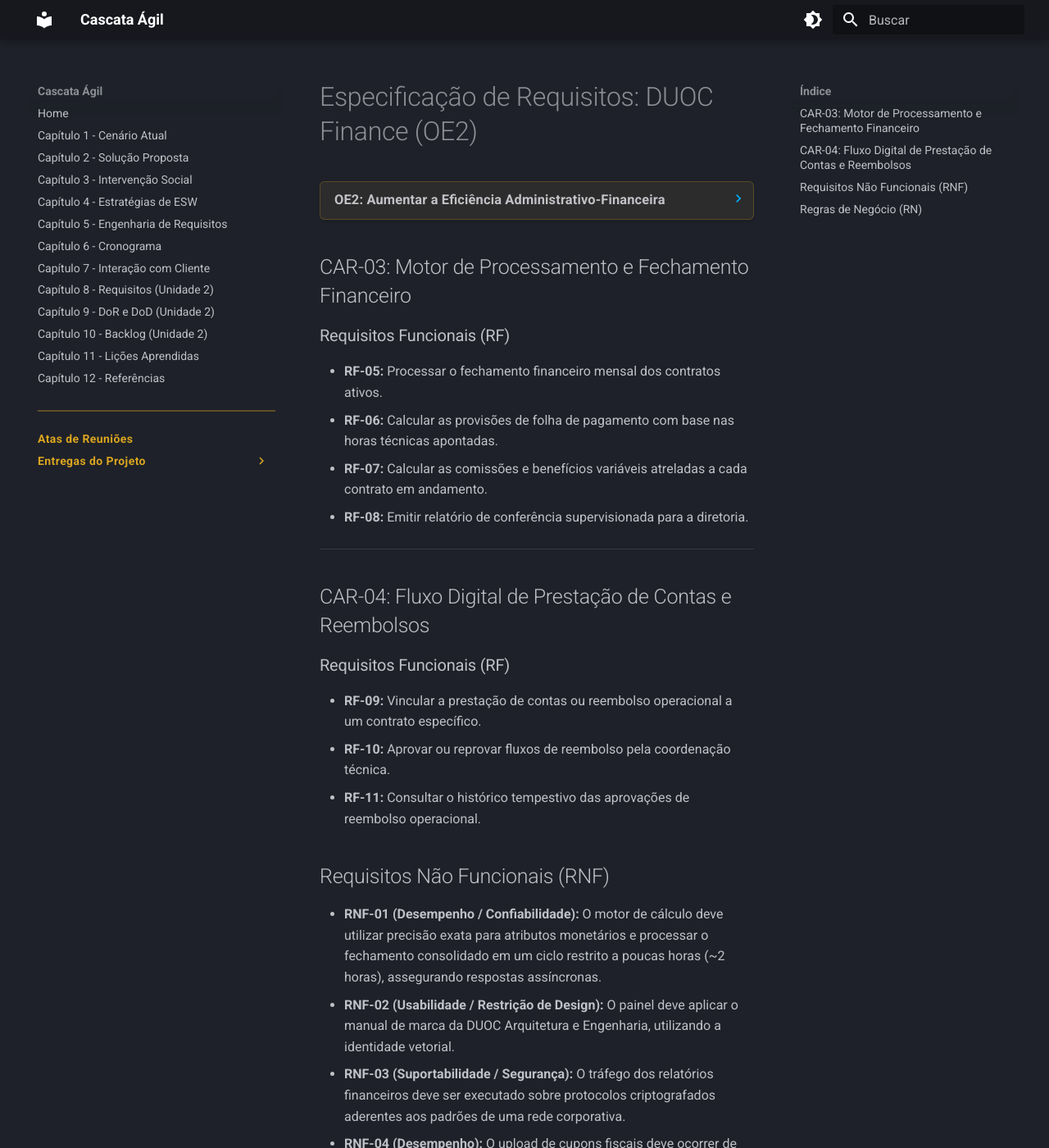
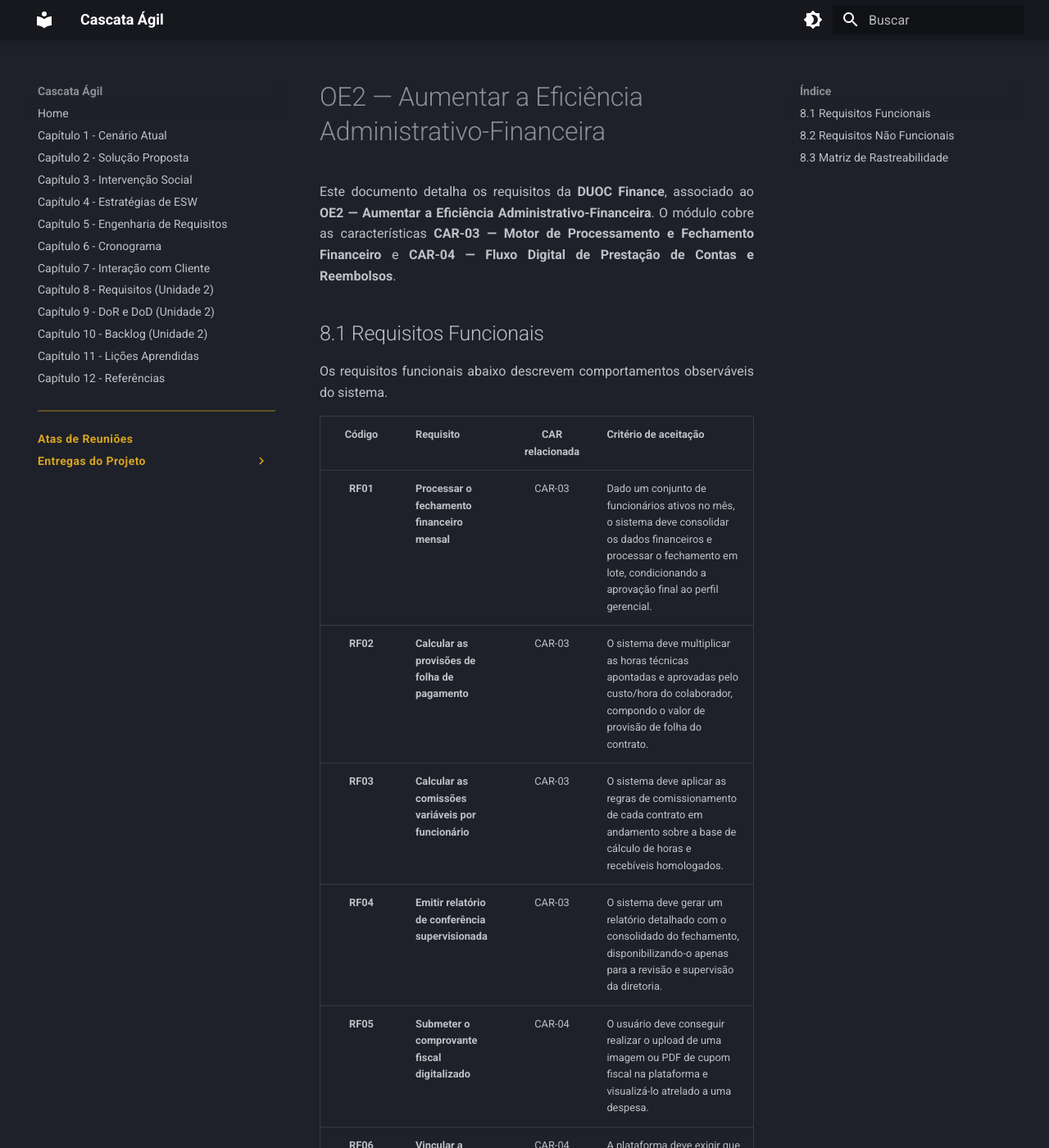
Before and after one commit to mdsreq-fga-unb/REQ-2026.2-T01-DUOC-Finance, an MkDocs documentation site: the page built from docs/requisitos/OE2.md, in a window 1280 px wide and 1400 px high. Shown: the whole window at 82% size. Built offline with MkDocs 1.6.1 and Material for MkDocs 9.7.7, drawn with Linux system fonts in a browser that asks for light colours; some of the changed text lies outside the part shown.

Commit message:
docs: atualização de requisitos OE2

```diff
--- a/docs/requisitos/OE2.md
+++ b/docs/requisitos/OE2.md
@@ -1,40 +1,56 @@
-# Especificação de Requisitos: DUOC Finance (OE2)
+# OE2 — Aumentar a Eficiência Administrativo-Financeira
 
-<a id="oe2-eficiencia-e-otimizacao-administrativo-financeira"></a>
-??? abstract "OE2: Aumentar a Eficiência Administrativo-Financeira"
+Este documento detalha os requisitos da **DUOC Finance**, associado ao **OE2 — Aumentar a Eficiência Administrativo-Financeira**. O módulo cobre as características **CAR-03 — Motor de Processamento e Fechamento Financeiro** e **CAR-04 — Fluxo Digital de Prestação de Contas e Reembolsos**.
 
-    * **Natureza:** Tática e Operacional
-    * **Valor de Negócio:** Reduz o tempo de processamento e consolida rotinas financeiras e reembolsos com rapidez e exatidão, mitigando erros manuais e eliminando custos operacionais invisíveis.
+## 8.1 Requisitos Funcionais
 
-## CAR-03: Motor de Processamento e Fechamento Financeiro
+Os requisitos funcionais abaixo descrevem comportamentos observáveis do sistema.
 
-### Requisitos Funcionais (RF)
-- **RF-05:** Processar o fechamento financeiro mensal dos contratos ativos.
-- **RF-06:** Calcular as provisões de folha de pagamento com base nas horas técnicas apontadas.
-- **RF-07:** Calcular as comissões e benefícios variáveis atreladas a cada contrato em andamento.
-- **RF-08:** Emitir relatório de conferência supervisionada para a diretoria.
+| Código | Requisito | CAR relacionada | Critério de aceitação |
+| :---: | :--- | :---: | :--- |
+| **RF01** | **Processar o fechamento financeiro mensal** | CAR-03 | Dado um conjunto de funcionários ativos no mês, o sistema deve consolidar os dados financeiros e processar o fechamento em lote, condicionando a aprovação final ao perfil gerencial. |
+| **RF02** | **Calcular as provisões de folha de pagamento** | CAR-03 | O sistema deve multiplicar as horas técnicas apontadas e aprovadas pelo custo/hora do colaborador, compondo o valor de provisão de folha do contrato. |
+| **RF03** | **Calcular as comissões variáveis por funcionário** | CAR-03 | O sistema deve aplicar as regras de comissionamento de cada contrato em andamento sobre a base de cálculo de horas e recebíveis homologados. |
+| **RF04** | **Emitir relatório de conferência supervisionada** | CAR-03 | O sistema deve gerar um relatório detalhado com o consolidado do fechamento, disponibilizando-o apenas para a revisão e supervisão da diretoria. |
+| **RF05** | **Submeter o comprovante fiscal digitalizado** | CAR-04 | O usuário deve conseguir realizar o upload de uma imagem ou PDF de cupom fiscal na plataforma e visualizá-lo atrelado a uma despesa. |
+| **RF06** | **Vincular a prestação de contas a um contrato** | CAR-04 | A plataforma deve exigir que toda despesa ou reembolso operacional submetido seja obrigatoriamente associado a um contrato ativo da empresa. |
+| **RF07** | **Aprovar ou reprovar fluxos de reembolso** | CAR-04 | Um usuário com perfil de coordenação técnica deve poder visualizar os reembolsos submetidos por sua equipe e definir o status como "Aprovado" ou "Reprovado". |
+| **RF08** | **Consultar histórico tempestivo de aprovações** | CAR-04 | O usuário solicitante deve acessar uma lista cronológica contendo suas solicitações de reembolso operacional e o respectivo status de aprovação. |
+| **RF09** | **Calcular reembolso de RVTs** | CAR-04 | O sistema deve ser capaz de receber a submissão de comprovantes e valores referentes a translado e viagens técnicas e calcular o valor de reembolso devido.
 
----
+### Regras de negócio
 
-## CAR-04: Fluxo Digital de Prestação de Contas e Reembolsos
+1. O processamento final do fechamento mensal requer obrigatoriamente a revisão e a supervisão manual de um perfil de acesso gerencial.
+2. Apenas horas técnicas, Relatórios de Viagem Técnica (RVT) e despesas que possuam status de "homologado" podem compor a base de cálculo para a provisão da folha e das comissões.
+3. O fluxo de prestação de contas digital bloqueia o envio da solicitação caso nenhum anexo ou cupom fiscal comprobatório seja vinculado à despesa informada.
+4. Reembolsos associados a viagens técnicas só serão processados se a data do cupom fiscal corresponder ao período de execução do respectivo contrato.
 
-### Requisitos Funcionais (RF)
-<!-- - **RF-04.01:** Submeter o comprovante fiscal digitalizado na plataforma. -->
-- **RF-09:** Vincular a prestação de contas ou reembolso operacional a um contrato específico.
-- **RF-10:** Aprovar ou reprovar fluxos de reembolso pela coordenação técnica.
-- **RF-11:** Consultar o histórico tempestivo das aprovações de reembolso operacional.
+## 8.2 Requisitos Não Funcionais
+
+Os RNFs são classificados simultaneamente pelo modelo **URPS+** e pela taxonomia de **Sommerville**. O modelo URPS+ organiza atributos de qualidade em usabilidade, confiabilidade, desempenho e suportabilidade; o sinal `+` contempla restrições adicionais, como segurança. Nesta OE, os requisitos abaixo pertencem à categoria **Requisitos do Produto**, pois especificam propriedades de qualidade do sistema. Cada critério possui uma condição mensurável para verificação.
+
+| Código | Requisito verificável | URPS+ | Sommerville | Critério mensurável |
+| :---: | :--- | :--- | :--- | :--- |
+| **RNF01** | **Processar cálculos com precisão e assincronicidade** garantindo consistência em valores monetários sem travamento de tela. | Performance | Requisito do Produto — Eficiência/Desempenho | O processamento do fechamento de contratos deve ocorrer via tarefas assíncronas em segundo plano (respostas _non-blocking_ no frontend) utilizando tipos numéricos de precisão exata para atributos monetários. |
+| **RNF02** | **Aplicar a identidade visual da marca rigorosamente** seguindo o manual corporativo. | Usability | Requisito do Produto — Usabilidade | 100% das telas do painel financeiro devem ser desenvolvidas com base no manual de marca estabelecido pela empresa |
+| **RNF03** | **Proteger o tráfego dos relatórios financeiros** durante a emissão para a diretoria. | Security (+) | Requisito do Produto — Segurança da Informação | 100% das comunicações e requisições de emissão de relatórios devem trafegar sob protocolo criptografado TLS 1.2 ou superior. |
 
 
+## 8.3 Matriz de Rastreabilidade
 
-## Requisitos Não Funcionais (RNF)
-- **RNF-01 (Desempenho / Confiabilidade):** O motor de cálculo deve utilizar precisão exata para atributos monetários e processar o fechamento consolidado em um ciclo restrito a poucas horas (~2 horas), assegurando respostas assíncronas.
-- **RNF-02 (Usabilidade / Restrição de Design):** O painel deve aplicar o manual de marca da DUOC Arquitetura e Engenharia, utilizando a identidade vetorial.
-- **RNF-03 (Suportabilidade / Segurança):** O tráfego dos relatórios financeiros deve ser executado sobre protocolos criptografados aderentes aos padrões de uma rede corporativa.
-- **RNF-04 (Desempenho):** O upload de cupons fiscais deve ocorrer de forma otimizada para conexões 4G/5G flutuantes.
-
-## Regras de Negócio (RN)
-
-- **RN-01:** O processamento final do fechamento mensal requer obrigatoriamente a revisão e a supervisão manual de um perfil de acesso gerencial.
-- **RN-02:** Apenas horas técnicas, Relatórios de Viagem Técnica (RVT) e despesas que possuam status de "homologado" podem compor a base de cálculo para a provisão.
-- **RN-03:** O fluxo bloqueia o envio da solicitação caso nenhum anexo ou cupom fiscal comprobatório seja vinculado à despesa.
-- **RN-04:** Reembolsos associados a viagens técnicas só serão processados se a data do cupom fiscal corresponder ao período de execução do respectivo contrato.
+| Requisito | Objetivo específico | Característica | Caso de teste |
+| :---: | :---: | :---: | :---: |
+| RF01 | OE2 | CAR-03 | CT-M2-01 — Processar fechamento financeiro em lote |
+| RF02 | OE2 | CAR-03 | CT-M2-02 — Validar cálculo de provisão de folha |
+| RF03 | OE2 | CAR-03 | CT-M2-03 — Validar aplicação de regras de comissionamento |
+| RF04 | OE2 | CAR-03 | CT-M2-04 — Emitir e visualizar relatório gerencial |
+| RF05 | OE2 | CAR-04 | CT-M2-05 — Fazer upload de comprovante fiscal |
+| RF06 | OE2 | CAR-04 | CT-M2-06 — Salvar despesa com vínculo a contrato ativo |
+| RF07 | OE2 | CAR-04 | CT-M2-07 — Atualizar status de solicitação (Aprovar/Reprovar) |
+| RF08 | OE2 | CAR-04 | CT-M2-08 — Listar histórico cronológico de reembolsos do usuário |
+| RNF01 | OE2 | CAR-03 | CT-M2-09 — Avaliar precisão monetária e *feedback* assíncrono |
+| RNF02 | OE2 | CAR-03 | CT-M2-10 — Validar cores, tema escuro e tokens de design |
+| RNF03 | OE2 | CAR-03 | CT-M2-11 — Analisar segurança do tráfego (TLS/HTTPS) |
+| RNF04 | OE2 | CAR-04 | CT-M2-12 — Verificar contraste (AAA) e tamanho de alvos de toque |
+| RNF05 | OE2 | CAR-04 | CT-M2-13 — Testar resiliência de upload em rede limitada/oscilante |
+| RNF06 | OE2 | CAR-04 | CT-M2-14 — Testar isolamento de dados horizontais via RBAC |
```
